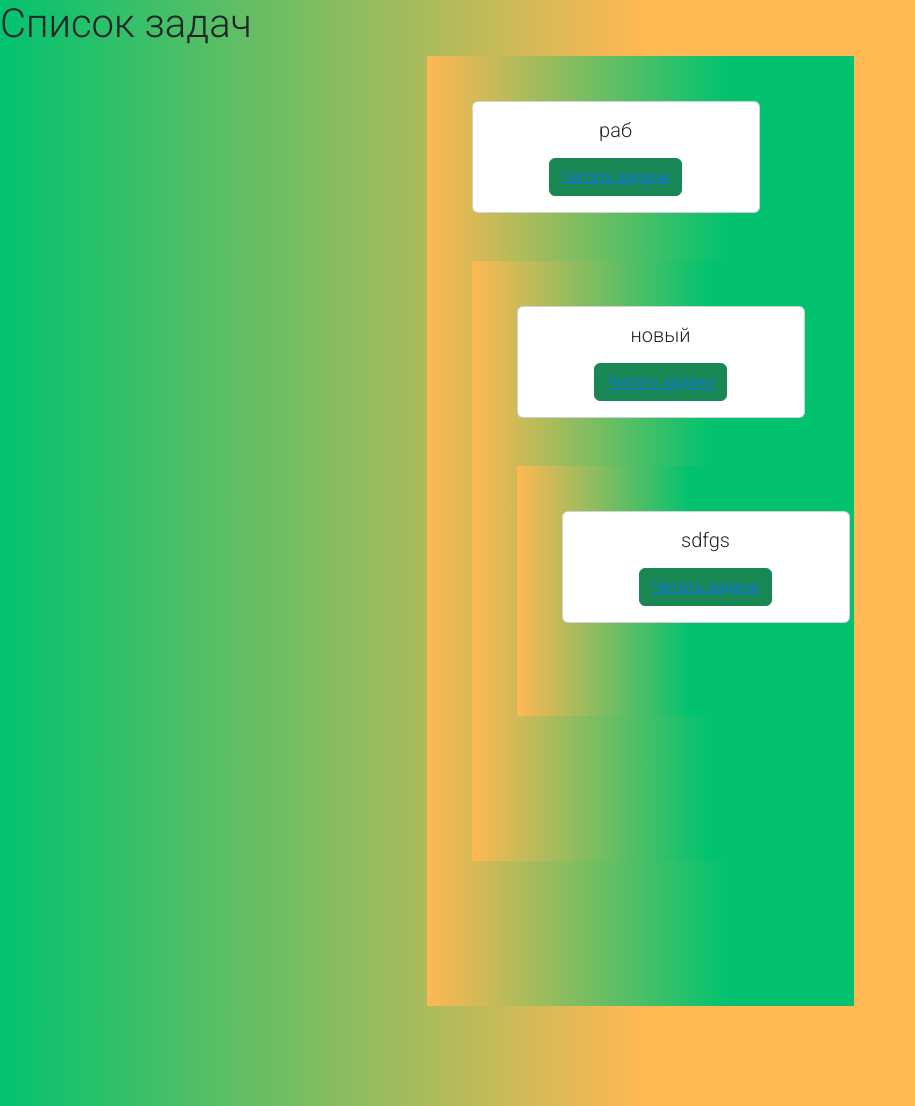
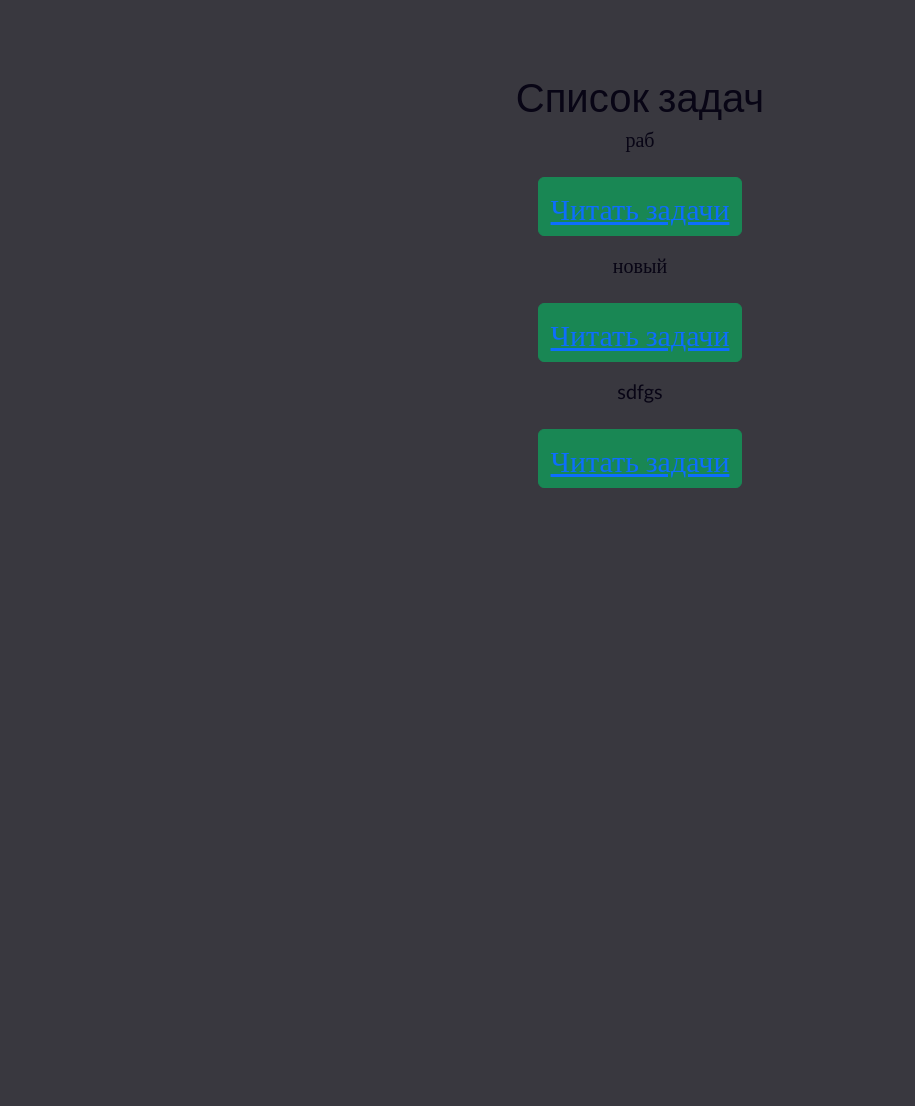
Before and after one commit to Nikita7773000/diplom32, a Django app: page /list/ in a window 1280 px wide. Shown: the whole page, without its empty margins (0-915 px from the left). After the commit the page ends 488 px from the top, so only its background shows below. Run offline with Django 5.2, Linux system fonts and the light colour scheme; data comes from the database, SQL or seed files in the repository; both versions use the stored data as it was after the commit; some libraries are stand-ins or nearby versions.

Commit message:
ваня

```diff
--- a/book/static/main.css
+++ b/book/static/main.css
@@ -7,7 +7,7 @@
   font-family: "Lato" ;
   font-weight: 300;
   font-size: 16px;
-  color: #39383F;
+  color: #344444F;
 
   -webkit-font-soothing: antialiased;
   -webkit-overflow-scrolling: touch;
@@ -18,9 +18,12 @@
 
 h2,h4,h5,h6{
   font-family: "Lato";
-  font-weight: 300;
-  color:#39383F;
+  font-weight: 3600;
+  color:#342fft4;
+  line-height: 26px;
+  margin-bottom: 255px;
 }
+
 
 h3{
   font-family: 'Ramabhadra', sans-serif;
@@ -31,7 +34,9 @@
 h1{
   font-family: 'Oswald', sans-serif;
   font-weight: 500;
-  color:#39383F;
+  color:# 53453;
+
+
 }
 
 
@@ -251,6 +256,9 @@
       opacity: 1;
    }
 }
+.center{
+text-align: center;
+}
 
 .tabs #tab1:checked~#content1,
 .tabs #tab2:checked~#content2 {
@@ -392,41 +400,7 @@
       padding: 0 10px;
    }
 }
-<div class="post-wrap">
-<div class="post-item">
-<div class="post-item-wrap">
-<img src="https://html5book.ru/wp-content/uploads/2017/06/blue-image-3.jpg">
-<div class="line">
-<a href="" class="post-link">
-<span>Перейти на сайт</span>
-</a>
-</div>
-</div>
-</div>
 
-<div class="post-item">
-<div class="post-item-wrap">
-<img src="https://html5book.ru/wp-content/uploads/2017/06/blue-image-2.jpg">
-<div class="line">
-<a href="" class="post-link">
-<span>Перейти на сайт</span>
-</a>
-</div>
-</div>
-</div>
-
-<div class="post-item">
-<div class="post-item-wrap">
-<img src="https://html5book.ru/wp-content/uploads/2017/06/blue-image-1.jpg">
-<div class="line">
-<a href="" class="post-link">
-<span>Перейти на сайт</span>
-</a>
-</div>
-</div>
-</div>
-</div>
-HTML
 * {
    margin: 0;
    box-sizing: border-box;
@@ -530,86 +504,7 @@
    }
 }
 CSS
-Пример 8. Идея для сайта в темных тонах: анимация внутри блока
-<div class="post-wrap">
-<div class="post-item">
-<div class="item-content">
-<div class="item-icon group"></div>
-<div class="item-body">
-<h3>Мероприятия</h3>
-<p>Lorem ipsum dolor sit amet, consectetur adipiscing elit. Nulla feugiat a quam non blandit.</p>
-</div>
-<div class="item-footer">
-<a href="#" class="link"><span>Подробнее</span></a>
-</div>
-</div>
-</div>
 
-<div class="post-item">
-<div class="item-content">
-<div class="item-icon tree"></div>
-<div class="item-body">
-<h3>Отдых на природе</h3>
-<p>Lorem ipsum dolor sit amet, consectetur adipiscing elit. Nulla feugiat a quam non blandit.</p>
-</div>
-<div class="item-footer">
-<a href="#" class="link"><span>Подробнее</span></a>
-</div>
-</div>
-</div>
-
-<div class="post-item">
-<div class="item-content">
-<div class="item-icon anchor"></div>
-<div class="item-body">
-<h3>Круизы</h3>
-<p>Lorem ipsum dolor sit amet, consectetur adipiscing elit. Nulla feugiat a quam non blandit.</p>
-</div>
-<div class="item-footer">
-<a href="#" class="link"><span>Подробнее</span></a>
-</div>
-</div>
-</div>
-
-<div class="post-item">
-<div class="item-content">
-<div class="item-icon video"></div>
-<div class="item-body">
-<h3>Видеосъемка</h3>
-<p>Lorem ipsum dolor sit amet, consectetur adipiscing elit. Nulla feugiat a quam non blandit.</p>
-</div>
-<div class="item-footer">
-<a href="#" class="link"><span>Подробнее</span></a>
-</div>
-</div>
-</div>
-
-<div class="post-item">
-<div class="item-content">
-<div class="item-icon photo"></div>
-<div class="item-body">
-<h3>Фотография</h3>
-<p>Lorem ipsum dolor sit amet, consectetur adipiscing elit. Nulla feugiat a quam non blandit.</p>
-</div>
-<div class="item-footer">
-<a href="#" class="link"><span>Подробнее</span></a>
-</div>
-</div>
-</div>
-
-<div class="post-item">
-<div class="item-content">
-<div class="item-icon gift"></div>
-<div class="item-body">
-<h3>Подарки</h3>
-<p>Lorem ipsum dolor sit amet, consectetur adipiscing elit. Nulla feugiat a quam non blandit.</p>
-</div>
-<div class="item-footer">
-<a href="#" class="link"><span>Подробнее</span></a>
-</div>
-</div>
-</div>
-</div>
 HTML
 * {
    margin: 0;
--- a/book/static/ter.css
+++ b/book/static/ter.css
@@ -1,5 +1,5 @@
 @import url(https://fonts.googleapis.com/css?family=Roboto:300);
-body {
+bodyq {
 
   background-color: rgb(241,294,411);
   background: linear-gradient(90deg, rgba(1,0,0,0) 0%, rgba(0,0,0,1) 90%);
--- a/book/templates/spisok.html
+++ b/book/templates/spisok.html
@@ -4,28 +4,31 @@
 <head>
     <link href="https://cdn.jsdelivr.net/npm/bootstrap@5.3.3/dist/css/bootstrap.min.css" rel="stylesheet" integrity="sha384-QWTKZyjpPEjISv5WaRU9OFeRpok6YctnYmDr5pNlyT2bRjXh0JMhjY6hW+ALEwIH" crossorigin="anonymous">
     <meta charset="UTF-8">
-    <link rel="stylesheet" href="{% static 'min.css' %}">
+    <link rel="stylesheet" href="{% static 'main.css' %}">
+
+
+
+
+
     <title>Список задач</title>
 </head>
 <body>
+<div class="center">
+
 <h1>Список задач</h1>
 {% for user in users %}
 
-<div class="login-pag">
-    <div class="for">
-<div class="qwerty" bgcolor="#33CCCC">
-<div class="card" style="width: 18rem;" bgcolor="#33CCCC">
-  <div class="card-body">
+
     <h5 class="card-title">{{user.name}}  </h5>
     <p class="card-text"> </p>
     <button type="button" class="btn btn-success"><a href="{% url 'mydetail' user.id %}" >Читать задачи</a></button></h3></li>
-  </div>
-</div>
-</div>
+
+
 <br>
 <br>
-{% endfor %}
-<script src="https://cdn.jsdelivr.net/npm/bootstrap@5.3.3/dist/js/bootstrap.bundle.min.js" integrity="sha384-YvpcrYf0tY3lHB60NNkmXc5s9fDVZLESaAA55NDzOxhy9GkcIdslK1eN7N6jIeHz" crossorigin="anonymous"></script>
+        {% endfor %}</div>
+
+<script src="https://cdn.jsdelivr.net/npm/bootstrap@5.3.3/dist/js/bootstrap.bundle.main.js" integrity="sha384-YvpcrYf0tY3lHB60NNkmXc5s9fDVZLESaAA55NDzOxhy9GkcIdslK1eN7N6jIeHz" crossorigin="anonymous"></script>
 
 </body>
 </html>
```
Also changed, not shown: book/templates/author.html (+12 -11 lines), book/templates/main.html (+6 -3 lines), book/db.sqlite3.
